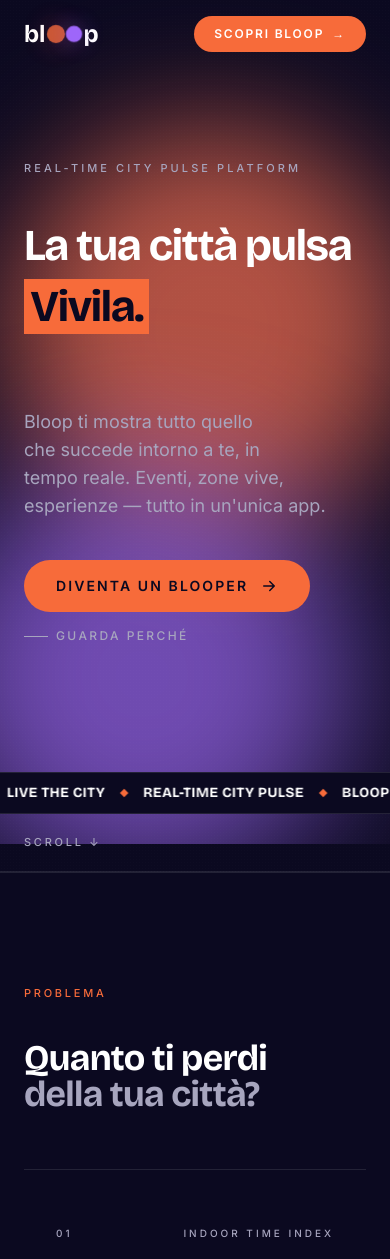
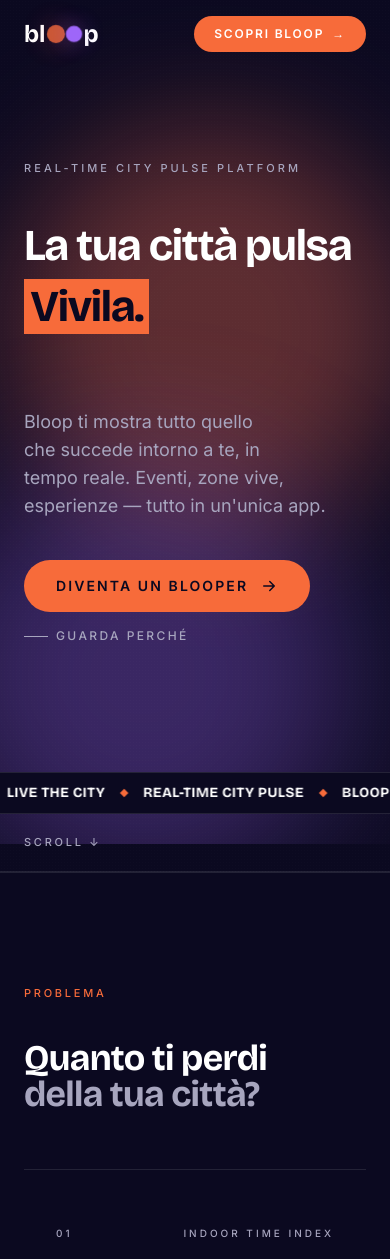
Before and after one commit to giammaantonacci-coder/bloop-landing, a Next.js app: page / in a window 390 px wide. Shown: the top 1259 px of the page. Built offline with nearby package versions, Linux system fonts and the light colour scheme.

Commit message:
Reduce bubble opacity on mobile
Bubbles take up proportionally more of a small viewport, so lower
their opacity below sm: breakpoint to keep mobile reading comfortable.

```diff
--- a/components/ui/BackgroundBubbles.tsx
+++ b/components/ui/BackgroundBubbles.tsx
@@ -80,7 +80,7 @@
                 }
           }
           transition={{ duration: 14, repeat: Infinity, ease: "easeInOut" }}
-          className="h-[26rem] w-[26rem] rounded-full bg-coral/70 blur-3xl"
+          className="h-[26rem] w-[26rem] rounded-full bg-coral/35 blur-3xl sm:bg-coral/70"
         />
       </motion.div>
 
@@ -105,7 +105,7 @@
             ease: "easeInOut",
             delay: 2,
           }}
-          className="h-[24rem] w-[24rem] rounded-full bg-lilac/65 blur-3xl"
+          className="h-[24rem] w-[24rem] rounded-full bg-lilac/30 blur-3xl sm:bg-lilac/65"
         />
       </motion.div>
     </div>
```
